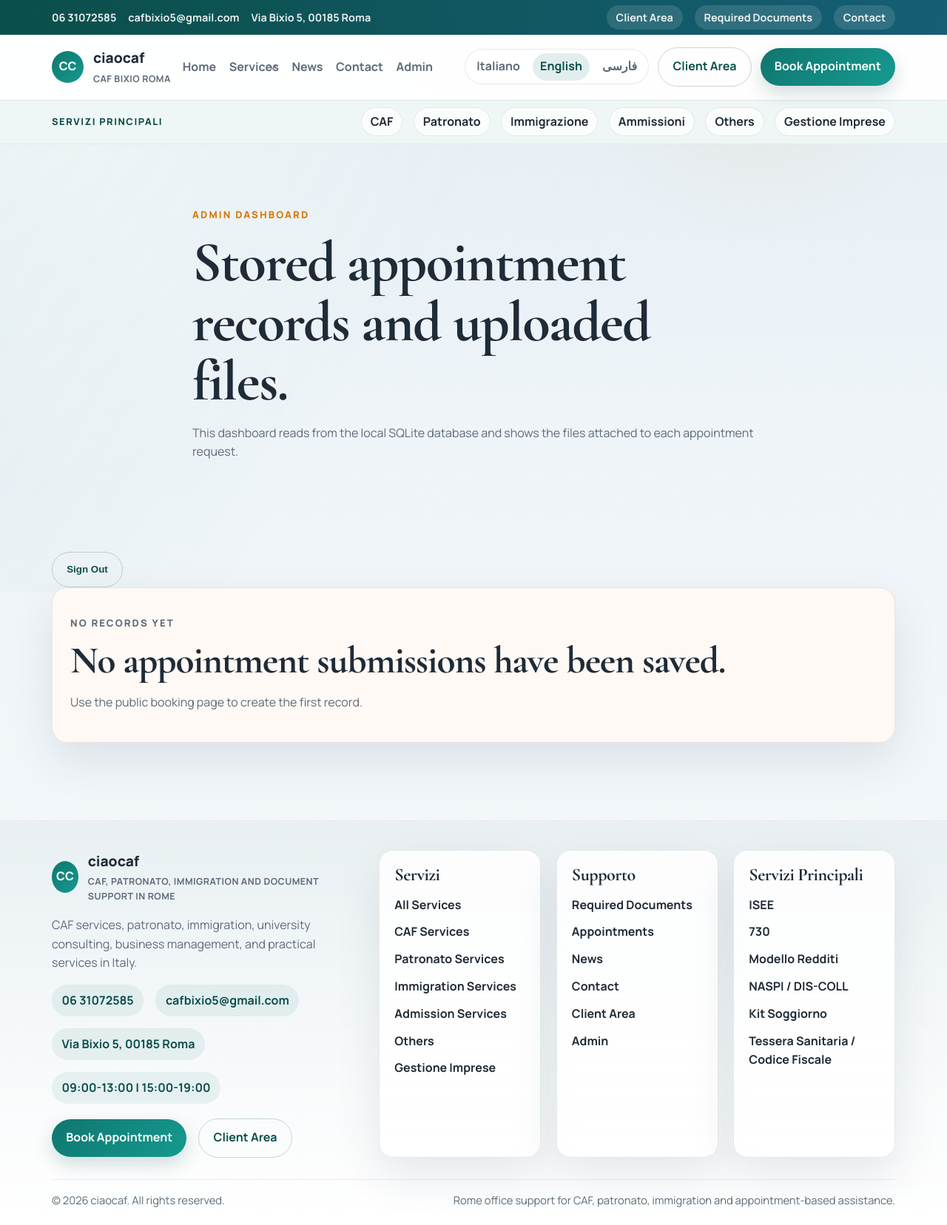
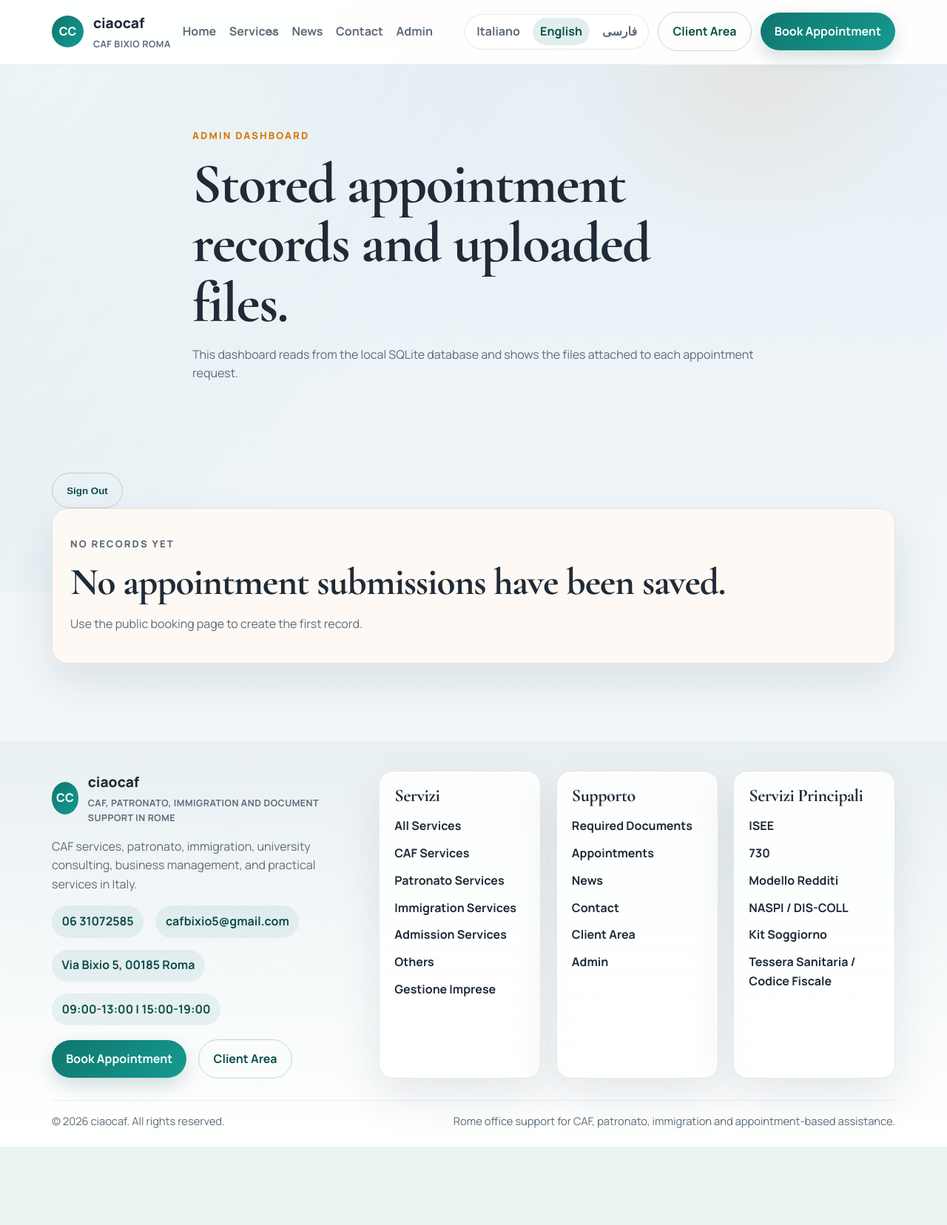
Before and after one commit to ananthareddykunreddy/italia-caf-immigration-site, a Flask app: page /admin/dashboard in a window 1280 px wide. Shown: the whole page at 74% size. After the commit the page ends 1550 px from the top, so only its background shows below. Run offline with Flask 3, Linux system fonts and the light colour scheme; the visitor is signed in with stand-in values (Sample User, id 1); data that the repository does not hold is empty.

Commit message:
Remove topbar and subheader

```diff
--- a/static/styles.css
+++ b/static/styles.css
@@ -86,15 +86,6 @@ a {
   border-bottom: 1px solid var(--line);
 }
 
-.topbar {
-  border-bottom: 1px solid rgba(31, 43, 55, 0.08);
-  background: linear-gradient(90deg, var(--brand-dark), #155e75);
-  color: rgba(255, 255, 255, 0.9);
-}
-
-.topbar-wrap,
-.topbar-contact,
-.topbar-quicklinks,
 .brand-block,
 .nav-main,
 .footer-bottom,
@@ -105,33 +96,8 @@ a {
   gap: 1rem;
 }
 
-.topbar-wrap,
 .footer-bottom {
   justify-content: space-between;
-}
-
-.topbar-wrap {
-  min-height: 2.9rem;
-  padding: 0.35rem 0;
-}
-
-.topbar-contact,
-.topbar-quicklinks {
-  flex-wrap: wrap;
-}
-
-.topbar a,
-.topbar span {
-  color: inherit;
-  text-decoration: none;
-  font-size: 0.9rem;
-  font-weight: 600;
-}
-
-.topbar-quicklinks a {
-  padding: 0.3rem 0.8rem;
-  border-radius: 999px;
-  background: rgba(255, 255, 255, 0.12);
 }
 
 .nav-wrap,
@@ -297,48 +263,6 @@ a {
 
 .nav-links a:hover::after {
   transform: scaleX(1);
-}
-
-.subnav {
-  border-top: 1px solid rgba(31, 43, 55, 0.08);
-  background: rgba(15, 118, 110, 0.06);
-}
-
-.subnav-wrap {
-  display: flex;
-  align-items: center;
-  justify-content: space-between;
-  gap: 1rem;
-  padding: 0.6rem 0;
-}
-
-.subnav-label {
-  font-size: 0.8rem;
-  letter-spacing: 0.12em;
-  text-transform: uppercase;
-  color: var(--brand-dark);
-  font-weight: 800;
-}
-
-.subnav-links {
-  display: flex;
-  flex-wrap: wrap;
-  gap: 0.9rem;
-}
-
-.subnav-links a {
-  text-decoration: none;
-  font-weight: 700;
-  color: var(--text);
-  padding: 0.35rem 0.75rem;
-  border-radius: 999px;
-  background: rgba(255, 255, 255, 0.7);
-  border: 1px solid rgba(15, 118, 110, 0.12);
-}
-
-.subnav-links a:hover {
-  color: var(--brand-dark);
-  border-color: rgba(15, 118, 110, 0.28);
 }
 
 .header-actions {
@@ -1263,15 +1187,9 @@ a {
   .dashboard-head,
   .header-actions,
   .nav-main,
-  .topbar-wrap,
   .footer-bottom,
   .footer-cta-row {
     flex-wrap: wrap;
-  }
-
-  .subnav-wrap {
-    flex-direction: column;
-    align-items: flex-start;
   }
 
   .updates-strip-head {
--- a/templates/base.html
+++ b/templates/base.html
@@ -12,20 +12,6 @@
 </head>
 <body>
   <header class="site-header">
-    <div class="topbar">
-      <div class="container topbar-wrap">
-        <div class="topbar-contact">
-          <a href="tel:+390631072585">06 31072585</a>
-          <a href="mailto:cafbixio5@gmail.com">cafbixio5@gmail.com</a>
-          <span>Via Bixio 5, 00185 Roma</span>
-        </div>
-        <div class="topbar-quicklinks">
-          <a href="{{ url_for('client_area') }}">{{ t('nav_client_area') }}</a>
-          <a href="{{ url_for('required_documents') }}">{{ t('nav_documents') }}</a>
-          <a href="{{ url_for('contact') }}">{{ t('nav_contact') }}</a>
-        </div>
-      </div>
-    </div>
     <div class="container nav-wrap">
       <div class="brand-block">
         <a href="{{ url_for('home') }}" class="brand">
@@ -64,19 +50,6 @@
           </div>
           <a class="btn btn-small btn-outline" href="{{ url_for('client_area') }}">{{ t('nav_client_area') }}</a>
           <a class="btn btn-small" href="{{ url_for('appointments') }}">{{ t('nav_book') }}</a>
-        </div>
-      </div>
-    </div>
-    <div class="subnav">
-      <div class="container subnav-wrap">
-        <span class="subnav-label">Servizi principali</span>
-        <div class="subnav-links">
-          <a href="{{ url_for('caf_services') }}">CAF</a>
-          <a href="{{ url_for('patronato_services') }}">Patronato</a>
-          <a href="{{ url_for('immigration_services') }}">Immigrazione</a>
-          <a href="{{ url_for('admission_services') }}">Ammissioni</a>
-          <a href="{{ url_for('support_services') }}">Others</a>
-          <a href="{{ url_for('business_services') }}">Gestione Imprese</a>
         </div>
       </div>
     </div>
```
